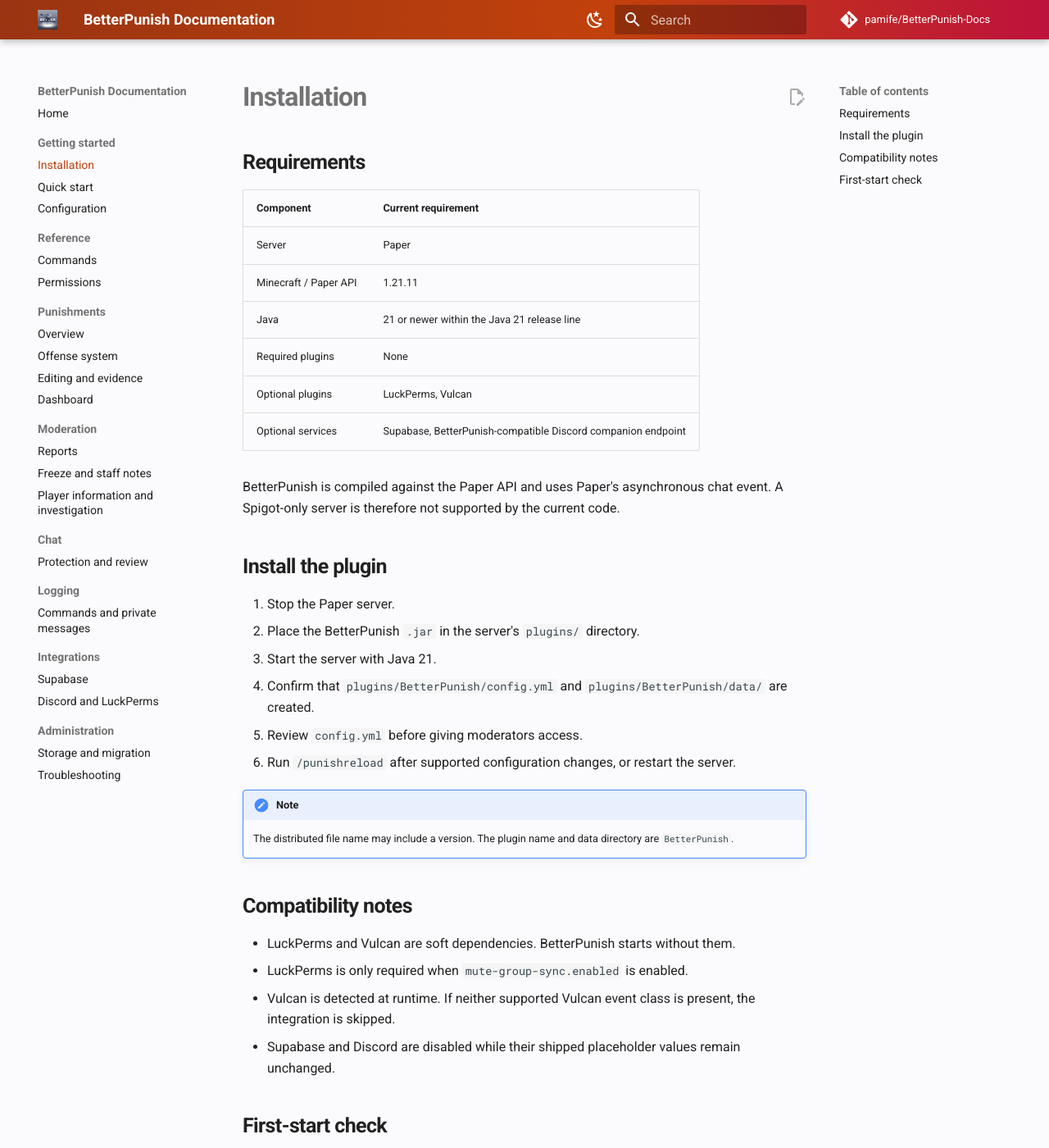
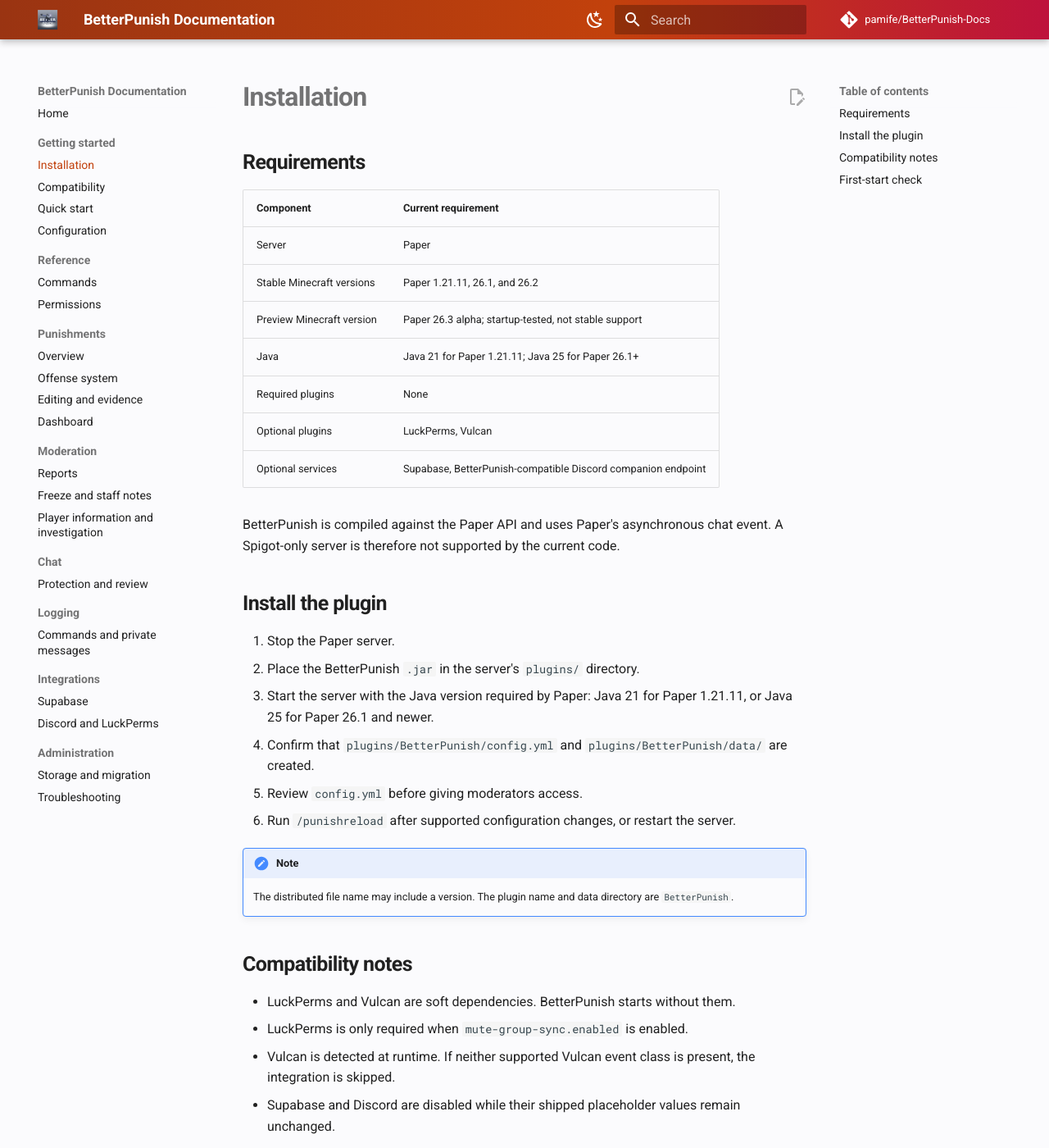
Before and after one commit to pamife/BetterPunish-Docs, an MkDocs documentation site: the page built from docs/getting-started/installation.md, in a window 1280 px wide and 1400 px high. Shown: the whole window at 82% size. Built offline with MkDocs 1.6.1 and Material for MkDocs 9.7.7, drawn with Linux system fonts in a browser that asks for light colours; comment, search, counter and statistics services are not loaded; some of the changed text lies outside the part shown.

Commit message:
docs: add Paper 26 compatibility matrix

```diff
--- a/docs/getting-started/installation.md
+++ b/docs/getting-started/installation.md
@@ -5,8 +5,9 @@
 | Component | Current requirement |
 | --- | --- |
 | Server | Paper |
-| Minecraft / Paper API | 1.21.11 |
-| Java | 21 or newer within the Java 21 release line |
+| Stable Minecraft versions | Paper 1.21.11, 26.1, and 26.2 |
+| Preview Minecraft version | Paper 26.3 alpha; startup-tested, not stable support |
+| Java | Java 21 for Paper 1.21.11; Java 25 for Paper 26.1+ |
 | Required plugins | None |
 | Optional plugins | LuckPerms, Vulcan |
 | Optional services | Supabase, BetterPunish-compatible Discord companion endpoint |
@@ -17,7 +18,7 @@ BetterPunish is compiled against the Paper API and uses Paper's asynchronous cha
 
 1. Stop the Paper server.
 2. Place the BetterPunish `.jar` in the server's `plugins/` directory.
-3. Start the server with Java 21.
+3. Start the server with the Java version required by Paper: Java 21 for Paper 1.21.11, or Java 25 for Paper 26.1 and newer.
 4. Confirm that `plugins/BetterPunish/config.yml` and `plugins/BetterPunish/data/` are created.
 5. Review `config.yml` before giving moderators access.
 6. Run `/punishreload` after supported configuration changes, or restart the server.
@@ -32,6 +33,8 @@ BetterPunish is compiled against the Paper API and uses Paper's asynchronous cha
 - Vulcan is detected at runtime. If neither supported Vulcan event class is present, the integration is skipped.
 - Supabase and Discord are disabled while their shipped placeholder values remain unchanged.
 
+See the [compatibility matrix](compatibility.md) for exact tested Paper builds and the distinction between stable and preview verification.
+
 ## First-start check
 
 After startup, verify:
--- a/mkdocs.yml
+++ b/mkdocs.yml
@@ -68,6 +68,7 @@ nav:
   - Home: index.md
   - Getting started:
       - Installation: getting-started/installation.md
+      - Compatibility: getting-started/compatibility.md
       - Quick start: getting-started/quick-start.md
       - Configuration: getting-started/configuration.md
   - Reference:
```
Also changed, not shown: docs/administration/troubleshooting.md (+2 -2 lines), docs/getting-started/compatibility.md (added, +23 -0 lines), docs/index.md (+2 -1 lines).
